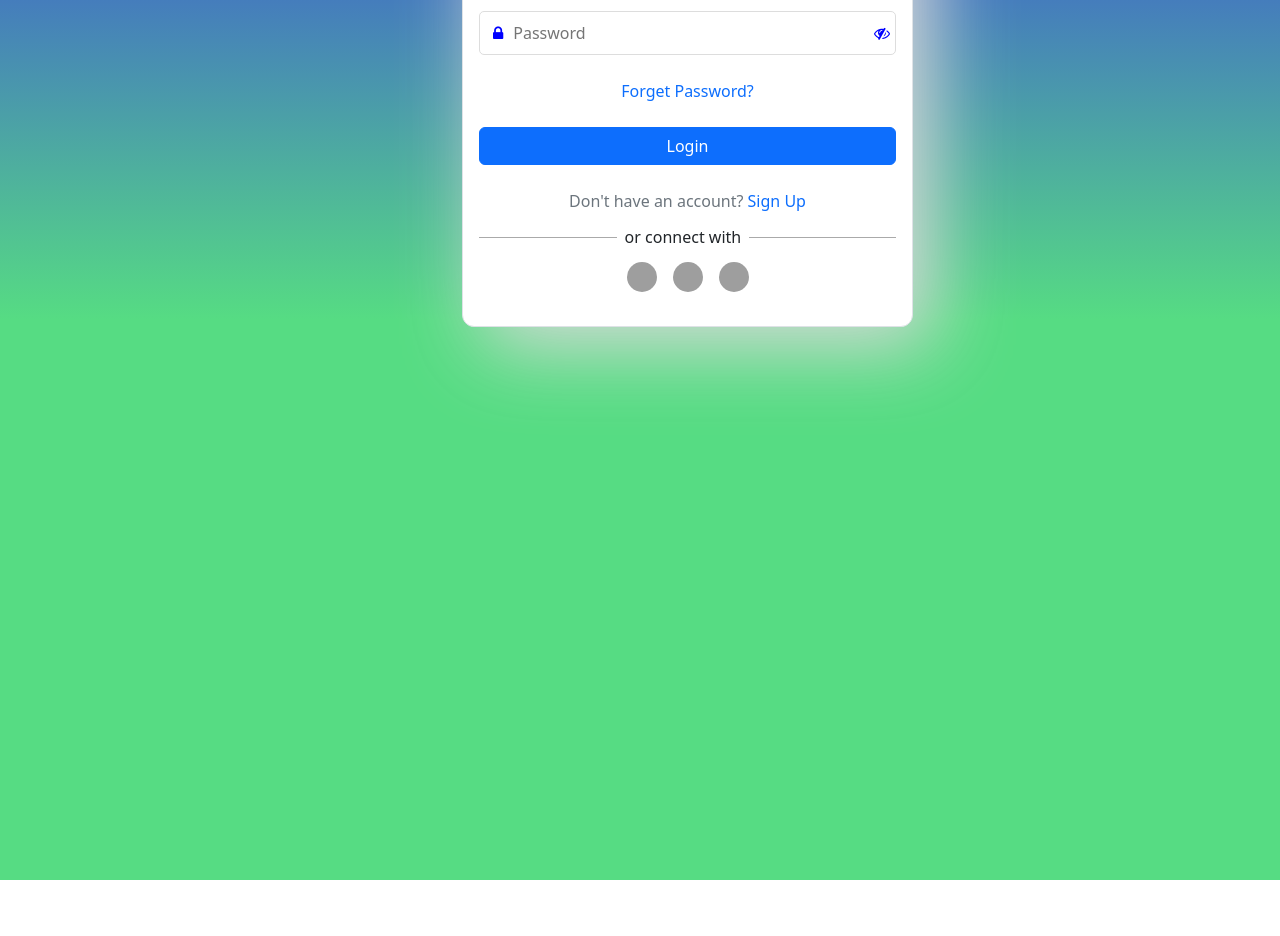
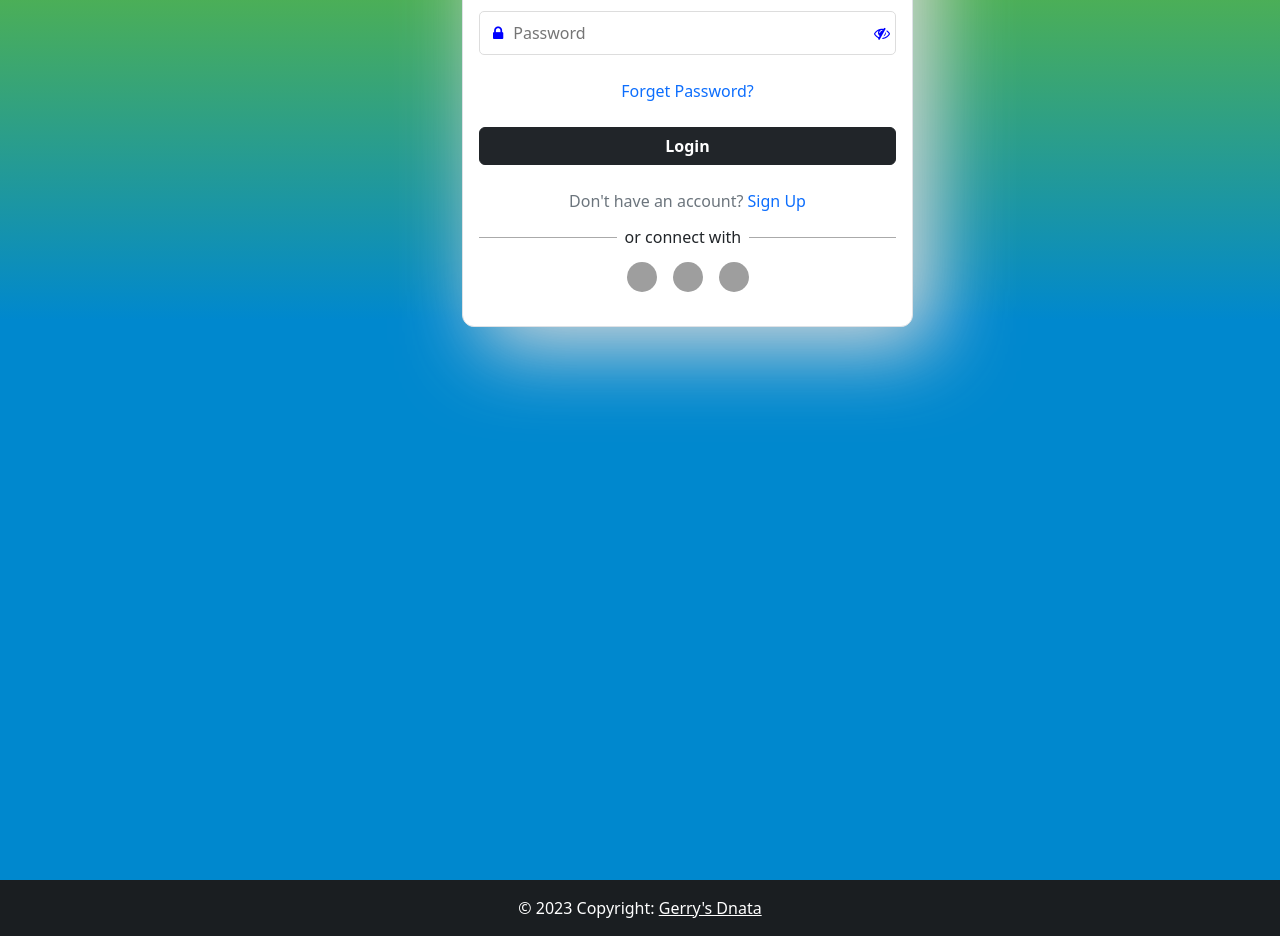
Before and after one commit to sbasit57/Ang-Signup-Login, an Angular app: page /login in a window 1280 px wide. Shown: the part 240-1176 px from the top of the page. Before the commit the page ends 1120 px from the top, so only its background shows below. Built offline with nearby package versions, Linux system fonts and the light colour scheme; grey boxes are pictures that could not be loaded.

Commit message:
3rd Commit

```diff
--- a/src/app/Components/login/login.component.html
+++ b/src/app/Components/login/login.component.html
@@ -24,7 +24,7 @@
                 </div>
                 <div class="form-inline fr mt-4"></div>
                 <a id="forget" class="font-weight-bold">Forget Password?</a>
-                <button type="submit" class="btn btn-primary btn-block mt-4 w-100">Login</button>
+                <button (click)="OnSubmit()" type="submit" class="btn btn-dark btn-block mt-4 w-100"><strong>Login</strong></button>
                 <div class="text-center pt-4 text-muted">Don't have an account?
                 <a id="forget" routerLink="/signup">
                   Sign Up
@@ -46,3 +46,11 @@
   </div>
 </div>
 </div>
+<footer class="bg-dark text-center text-white">
+  <!-- Copyright -->
+  <div class="text-center p-3" style="background-color: rgba(0, 0, 0, 0.2);">
+    © 2023 Copyright:
+    <a class="text-white" href="https://www.gerrysdnata.com/">Gerry's Dnata</a>
+  </div>
+  <!-- Copyright -->
+</footer>
--- a/src/app/Components/login/login.component.ts
+++ b/src/app/Components/login/login.component.ts
@@ -1,5 +1,5 @@
 import { Component, OnInit } from '@angular/core';
-import { FormBuilder, FormGroup, Validators } from '@angular/forms';
+import { FormBuilder, FormControl, FormGroup, Validators } from '@angular/forms';
 
 @Component({
   selector: 'app-login',
@@ -12,17 +12,36 @@ isText: boolean = false;
 eyeIcon: string = "fa-eye-slash";
 loginForm! : FormGroup;
 
-  constructor(private fb: FormBuilder){ }
+constructor(private fb: FormBuilder){ }
 
 ngOnInit():void{
   this.loginForm = this.fb.group({
     username :['',Validators.required],
     password :['',Validators.required]
-  })
-}
+  })}
+
 hideShowPass(){
   this.isText = !this.isText;
   this.isText ? this.eyeIcon = "fa-eye" : this.eyeIcon = "fa-eye-slash";
   this.isText ? this.type = "text" : this.type = "password";
 }
+
+OnSubmit(){
+if(this.loginForm.valid){
+console.log(this.loginForm.value)
 }
+else{
+  console.log("Form is invalid")
+  alert("Your credentials are not entered or invalid")
+}}
+
+private validateAllFormFields(formGroup:FormGroup){
+   Object.keys(formGroup.controls).forEach(field=>{
+    const control = formGroup.get(field);
+    if(control instanceof FormGroup){
+      this.validateAllFormFields(control)
+    }
+   })
+}
+
+}
--- a/src/assets/css/common.css
+++ b/src/assets/css/common.css
@@ -1,6 +1,6 @@
 .outer{
   height: 140vh;
-  background: linear-gradient(to top, #56dc83 50%,#3e57d3 90%) no-repeat;
+  background: linear-gradient(to top,#0088ce  50%,#69be28 90%) no-repeat;
 }
 .panel-heading{
   text-align: center;
```
